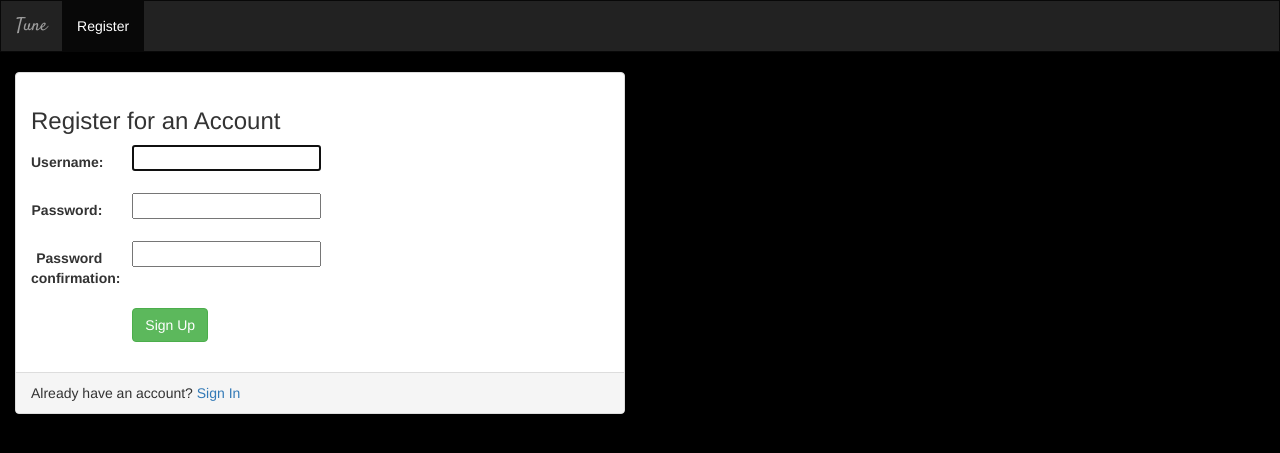
After one commit to theyashshahs/Tune, a Django app: page /users/register/ in a window 1280 px wide. The commit adds this page. Shown: the top 453 px of the page. Run offline with Django 3.2, Linux system fonts and the light colour scheme; some libraries are stand-ins or nearby versions.

Commit message:
user registration form added :heavy_check_mark:

```diff
--- a/Tune/urls.py
+++ b/Tune/urls.py
@@ -8,6 +8,7 @@ from django.contrib.staticfiles.urls import staticfiles_urlpatterns
 urlpatterns = [
     path('admin/', admin.site.urls),
     path('', include('WebTune.urls', namespace='WebTune')),
+    path('users/', include('users.urls', namespace='user')),
 ]
 
 
--- a/WebTune/urls.py
+++ b/WebTune/urls.py
@@ -1,6 +1,5 @@
 from django.conf.urls import url
 from django.contrib.staticfiles.urls import staticfiles_urlpatterns
-from django.conf import settings
 from . import views
 
 
--- /dev/null
+++ b/templates/users/registration.html
@@ -0,0 +1,35 @@
+{% extends 'WebTune/base_visitor.html' %}
+{% block title %}Register{% endblock %}
+{% block register_active %}active{% endblock %}
+
+{% block body %}
+<div class="container-fluid">
+
+    <div class="row">
+        <div class="col-sm-12 col-md-6">
+            <div class="panel panel-default">
+                <div class="panel-body">
+                    <h3>Register for an Account</h3>
+                    {% if error_message %}
+                        <p><strong>{{ error_message }}</strong></p>
+                    {% endif %}
+                    <form class="form-horizontal" role="form" action="" method="post" enctype="multipart/form-data">
+                        {% csrf_token %}
+                        {% include 'WebTune/form_template.html' %}
+                        <div class="form-group">
+                            <div class="col-sm-offset-2 col-sm-10">
+                                <button type="submit" class="btn btn-success">Sign Up</button>
+                            </div>
+                        </div>
+                    </form>
+                </div>
+                <div class="panel-footer">
+                    Already have an account? <a href="#">Sign In</a>
+                </div>
+            </div>
+        </div>
+    </div>
+
+</div>
+
+{% endblock %}
--- /dev/null
+++ b/users/urls.py
@@ -0,0 +1,9 @@
+from django.conf.urls import url
+from django.contrib.staticfiles.urls import staticfiles_urlpatterns
+from . import views
+
+app_name = 'users'
+
+urlpatterns = [
+    url(r'^register/', views.registration, name='register'),
+]
--- a/users/views.py
+++ b/users/views.py
@@ -1,3 +1,7 @@
 from django.shortcuts import render
+from django.contrib.auth.forms import UserCreationForm
 
-# Create your views here.
+def registration(request):
+    form = UserCreationForm()
+
+    return render(request, 'users/registration.html', {'form': form})
```
Also changed, not shown: templates/WebTune/base.html (+4 -4 lines), WebTune/migrations/0001_initial.py.
